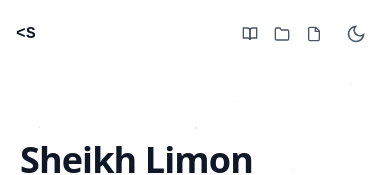
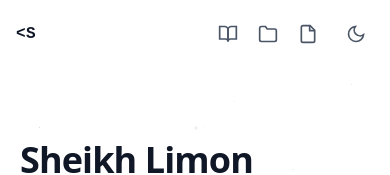
Before and after one commit to sheikhlimon/limon-portfolio, a Next.js app: page / in a window 390 px wide. Shown: the top 175 px of the page. Built offline with nearby package versions, Linux system fonts and the light colour scheme.

Commit message:
increase nav icon size and spacing on mobile

```diff
--- a/components/Navbar.tsx
+++ b/components/Navbar.tsx
@@ -22,7 +22,7 @@ export default function Navbar() {
         href: '/logs',
         icon: (
           <svg
-            className="w-4 h-4"
+            className="w-5 h-5"
             viewBox="0 0 24 24"
             fill="none"
             stroke="currentColor"
@@ -38,7 +38,7 @@ export default function Navbar() {
         href: '/projects',
         icon: (
           <svg
-            className="w-4 h-4"
+            className="w-5 h-5"
             viewBox="0 0 24 24"
             fill="none"
             stroke="currentColor"
@@ -53,7 +53,7 @@ export default function Navbar() {
         href: 'https://drive.google.com/file/d/1kpyed0ei3YN30LM5Wpvp5n_xhQsnx0Ou/view?usp=drive_link',
         icon: (
           <svg
-            className="w-4 h-4"
+            className="w-5 h-5"
             viewBox="0 0 24 24"
             fill="none"
             stroke="currentColor"
@@ -112,7 +112,7 @@ export default function Navbar() {
       </div>
 
       {/* Navigation Items */}
-      <div className="flex items-center gap-4 sm:gap-6">
+      <div className="flex items-center gap-5 sm:gap-6">
         {navItems.map((item) => (
           <a
             key={item.name}
```
